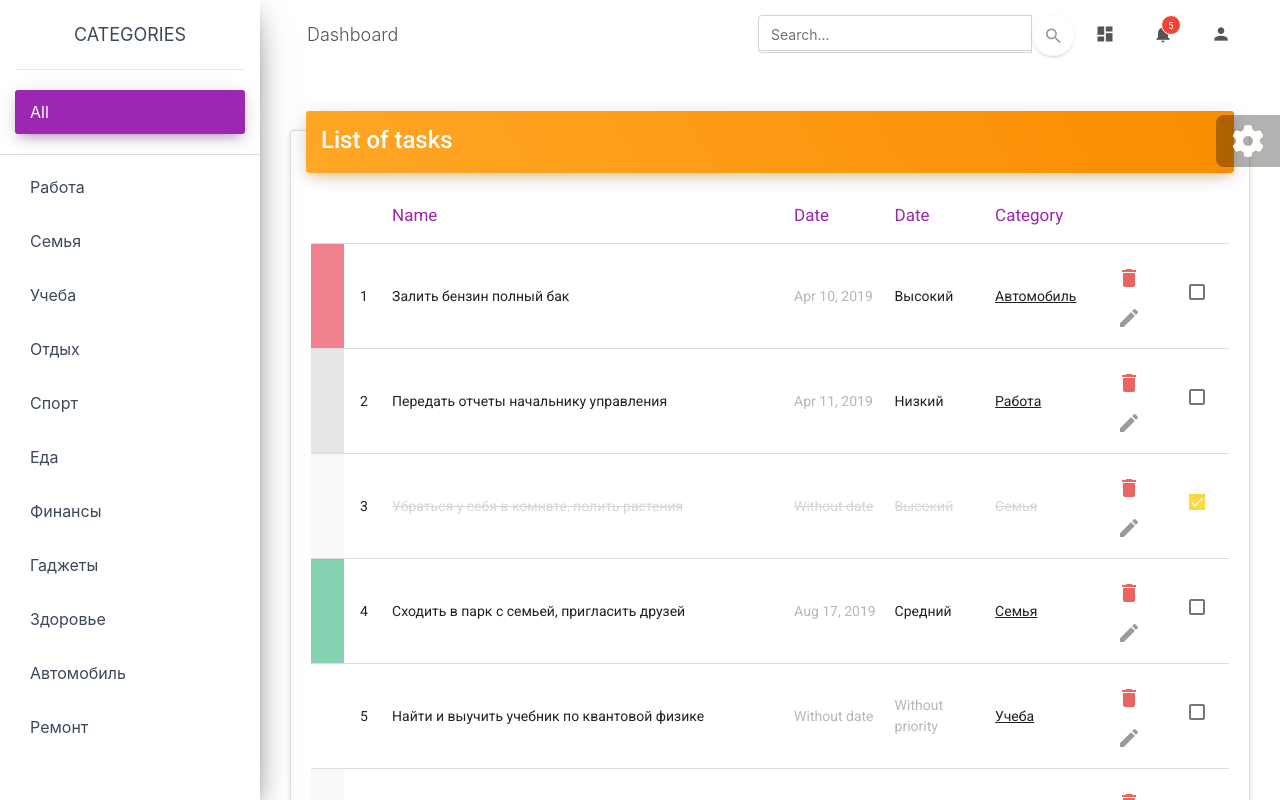
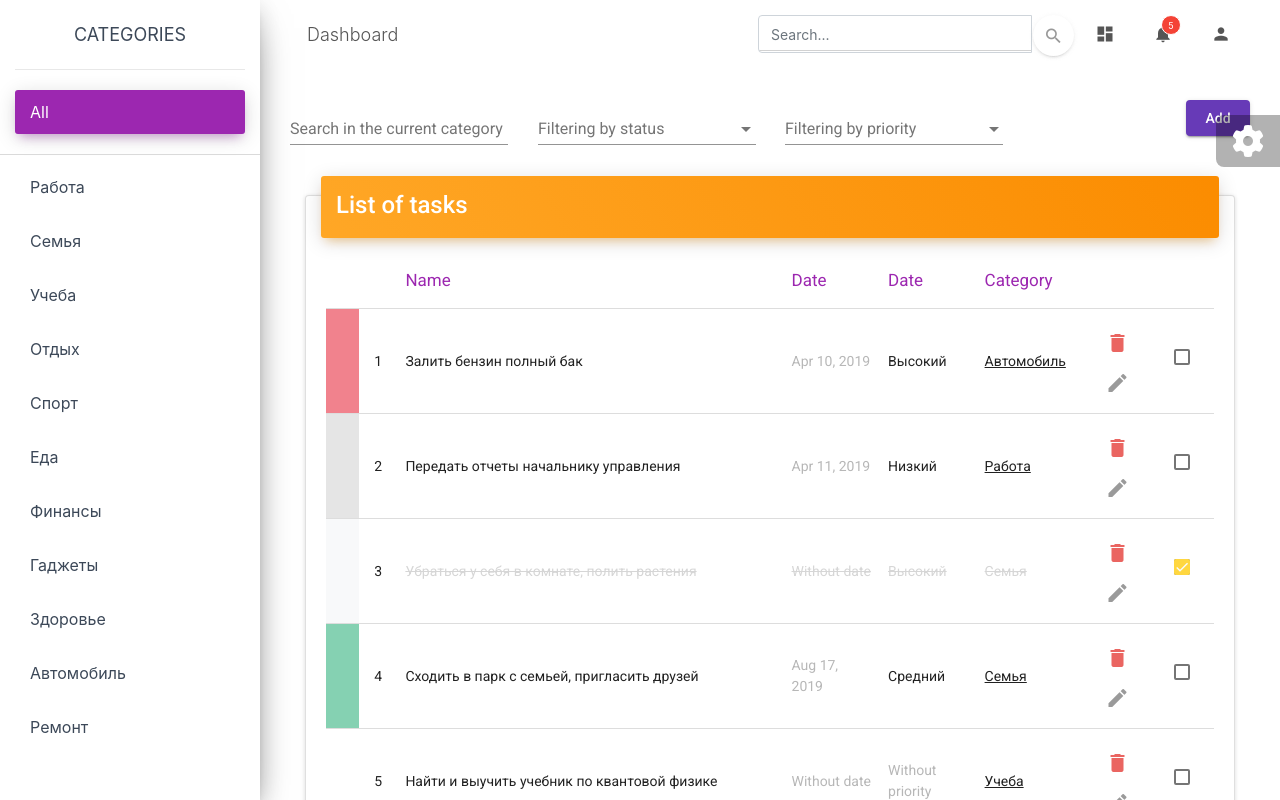
Before and after one commit to JavaThrone/angular-todo-app, an Angular app: page / in a window 1280 px wide. Shown: the top 800 px of the page. Built offline with nearby package versions, Linux system fonts and the light colour scheme.

Commit message:
added filtering tasks

```diff
--- a/src/app/app.component.html
+++ b/src/app/app.component.html
@@ -82,9 +82,16 @@
         <div class="row">
           <div class="col-lg-12 col-md-12">
             <app-tasks (deleteTask)="onDeleteTask($event)"
-                       (updateTask)="onUpdateTask($event)"
+                       (filterByPriority)="onFilterTasksByPriority($event)"
                        (selectCategory)="onSelectCategory($event)"
-                       [tasks]="tasks"></app-tasks>
+
+                       (filterByStatus)="onFilterTasksByStatus($event)"
+                       (filterByTitle)="onSearchTasks($event)"
+                       (updateTask)="onUpdateTask()"
+
+                       [priorities]="priorities"
+                       [tasks]="tasks"
+            ></app-tasks>
           </div>
         </div>
       </div>
--- a/src/app/app.component.ts
+++ b/src/app/app.component.ts
@@ -2,6 +2,7 @@ import {Component, OnInit} from '@angular/core';
 import {DataHandlerService} from './service/data-handler.service';
 import {Task} from './model/Task';
 import {Category} from './model/Category';
+import {Priority} from './model/Priority';
 
 @Component({
   selector: 'app-root',
@@ -10,18 +11,23 @@ import {Category} from './model/Category';
 })
 export class AppComponent implements OnInit {
   title = 'angular-todo-app';
-  selectedCategory: Category;
+  selectedCategory: Category = null;
   selectedTask: Task;
   tasks: Task[];
   categories: Category[];
+  priorities: Priority[];
+  searchTaskText: string;
+  statusFilter: boolean;
+  priorityFilter: Priority;
 
   constructor(private dataHandler: DataHandlerService) {
   }
 
   ngOnInit(): void {
-    this.dataHandler.getAllTasks().subscribe(tasks => this.tasks = tasks);
+    this.dataHandler.getAllPriorities().subscribe(priorities => this.priorities = priorities);
     this.dataHandler.getAllCategories().subscribe(categories => this.categories = categories);
     this.onSelectCategory(null);
+    this.searchTaskText = '';
   }
 
   onSelectCategory(category: Category): void {
@@ -37,18 +43,8 @@ export class AppComponent implements OnInit {
     });
   }
 
-  onUpdateTask(task: Task): void {
-
-    this.dataHandler.updateTask(task).subscribe(() => {
-      this.dataHandler.searchTasks(
-        this.selectedCategory,
-        null,
-        null,
-        null
-      ).subscribe(tasks => {
-        this.tasks = tasks;
-      });
-    });
+  onUpdateTask(): void {
+    this.updateTasks();
   }
 
   onDeleteTask(task: Task) {
@@ -65,9 +61,8 @@ export class AppComponent implements OnInit {
   }
 
   onUpdateCategory(category: Category) {
-    this.dataHandler.updateCategory(category).subscribe(() => {
-      this.onSelectCategory(this.selectedCategory);
-    });
+    this.selectedCategory = category;
+    this.updateTasks();
   }
 
   onDeleteCategory(category: Category) {
@@ -76,4 +71,30 @@ export class AppComponent implements OnInit {
       this.onSelectCategory(this.selectedCategory);
     });
   }
+
+  onSearchTasks(searchString: string): void {
+    this.searchTaskText = searchString;
+    this.updateTasks();
+  }
+
+  onFilterTasksByStatus(status: boolean): void {
+    this.statusFilter = status;
+    this.updateTasks();
+  }
+
+  onFilterTasksByPriority(priority: Priority) {
+    this.priorityFilter = priority;
+    this.updateTasks();
+  }
+
+  private updateTasks(): void {
+    this.dataHandler.searchTasks(
+      this.selectedCategory,
+      this.searchTaskText,
+      this.statusFilter,
+      this.priorityFilter
+    ).subscribe((tasks: Task[]) => {
+      this.tasks = tasks;
+    });
+  }
 }
--- a/src/app/dialog/edit-category-dialog/edit-category-dialog.component.html
+++ b/src/app/dialog/edit-category-dialog/edit-category-dialog.component.html
@@ -8,10 +8,10 @@
       [(ngModel)]="tmpTitle"
       matInput maxlength="15">
 
-    <button
-      (click)="tmpTitle = ''"
-      *ngIf="tmpTitle.trim().length > 0" aria-label="Clear" class="size25" mat-button
-      mat-icon-button matSuffix>
+    <button (click)="tmpTitle = ''"
+            *ngIf="tmpTitle.trim().length > 0"
+            aria-label="Clear" class="size25 clear-icon" mat-button
+            mat-icon-button matSuffix>
       <mat-icon>clear</mat-icon>
     </button>
   </mat-form-field>
--- a/src/app/dialog/edit-task-dialog/edit-task-dialog.component.html
+++ b/src/app/dialog/edit-task-dialog/edit-task-dialog.component.html
@@ -8,10 +8,10 @@
       [(ngModel)]="tmpTitle"
       matInput>
 
-    <button
-      (click)="tmpTitle = ''"
-      *ngIf="tmpTitle.trim().length > 0" aria-label="Clear" class="size25" mat-button
-      mat-icon-button matSuffix>
+    <button (click)="tmpTitle = ''"
+            *ngIf="tmpTitle.trim().length > 0"
+            aria-label="Clear" class="size25 clear-icon" mat-button
+            mat-icon-button matSuffix>
       <mat-icon>clear</mat-icon>
     </button>
   </mat-form-field>
@@ -49,7 +49,8 @@
     <mat-datepicker #picker></mat-datepicker>
 
     <button (click)="tmpCreationDate = null"
-            *ngIf="inputDate.value.trim().length > 0" aria-label="Clear" class="size25" mat-button
+            *ngIf="inputDate.value.trim().length > 0"
+            aria-label="Clear" class="size25 clear-icon" mat-button
             mat-icon-button matSuffix>
       <mat-icon>clear</mat-icon>
     </button>
--- a/src/app/views/tasks/tasks.component.html
+++ b/src/app/views/tasks/tasks.component.html
@@ -1,3 +1,74 @@
+<div class="row">
+  <div class="col-md-3 col-sm-12">
+    <mat-form-field>
+      <input
+        #filterInput
+        (keydown.escape)="searchTaskText = ''; onFilterByTitle()"
+        (keyup)="onFilterByTitle()"
+        [(ngModel)]="searchTaskText"
+        matInput
+        placeholder="Search in the current category"
+      >
+      <button (click)="searchTaskText = ''; onFilterByTitle()"
+              *ngIf="filterInput.value.trim().length > 0"
+              aria-label="Clear" class="size25 clear-icon gray" mat-button mat-icon-button matSuffix>
+        <mat-icon>clear</mat-icon>
+      </button>
+    </mat-form-field>
+  </div>
+  <div class="col-md-3 col-sm-12">
+    <mat-form-field>
+      <mat-select #statusFilter (valueChange)="onFilterByStatus(this.$event)"
+                  [value]="selectedStatusFilter"
+                  placeholder="Filtering by status">
+        <mat-option [value]="null">All statues</mat-option>
+        <mat-option [value]="true">Completed</mat-option>
+        <mat-option [value]="false">Non completed</mat-option>
+      </mat-select>
+      <button (click)="$event.stopPropagation(); onFilterByStatus(null)"
+              *ngIf="selectedStatusFilter != null"
+              aria-label="Clear" class="size25 clear-icon gray" mat-button mat-icon-button matsuffix>
+        <mat-icon>clear</mat-icon>
+      </button>
+    </mat-form-field>
+  </div>
+
+  <div class="col-md-3 col-sm-12">
+    <mat-form-field>
+      <mat-select (valueChange)="onFilterByPriority(this.$event)" [value]="selectedPriorityFilter"
+                  placeholder="Filtering by priority">
+        <mat-option [value]="null">All priorities</mat-option>
+        <mat-option *ngFor="let priority of priorities" [value]="priority">{{priority.title}}</mat-option>
+      </mat-select>
+      <button (click)="$event.stopPropagation(); onFilterByPriority(null)"
+              *ngIf="selectedPriorityFilter != null"
+              aria-label="Clear" class="size25 clear-icon gray" mat-button mat-icon-button matsuffix>
+        <mat-icon>clear</mat-icon>
+      </button>
+    </mat-form-field>
+  </div>
+
+  <div class="col-md-3 col-sm-12 text-right">
+    <div class="row">
+      <div class="text-left col-6">
+        <button (click)="$event.stopPropagation(); onFilterByStatus(null);
+                onFilterByPriority(null); searchTaskText = ''; onFilterByTitle()"
+                *ngIf="selectedStatusFilter != null || (searchTaskText != null && searchTaskText.trim() != '')"
+                aria-label="Clear"
+                mat-button
+                matSuffix>
+          Reset filters
+        </button>
+      </div>
+
+      <div class="text-right col-6">
+        <button color="primary" mat-raised-button>Add</button>
+      </div>
+    </div>
+  </div>
+</div>
+
+<div class="col-md-12 task-list">
   <div class="card">
     <div class="card-header card-header-warning">
       <h4 class="card-title">List of tasks</h4>
@@ -44,10 +115,10 @@
 
         <ng-container matColumnDef="category">
           <th *matHeaderCellDef mat-header-cell mat-sort-header>Category</th>
-        <td *matCellDef="let task"
+          <td (click)="!task.completed && task.category && onSelectCategory(task.category)"
+              *matCellDef="let task"
               [ngClass]="{'completed': task.completed, 'novalue': task.category == null,  'link': !task.completed && task.category}"
               class="col-category"
-            (click)="!task.completed && task.category && onSelectCategory(task.category)"
               mat-cell>
             {{task.category ? task.category.title : 'Without category'}}
           </td>
@@ -86,3 +157,4 @@
     <div *ngIf="tasks && tasks.length == 0"><p class="not-found">Nothing found</p></div>
 
   </div>
+</div>
--- a/src/app/views/tasks/tasks.component.ts
+++ b/src/app/views/tasks/tasks.component.ts
@@ -8,6 +8,7 @@ import {EditTaskDialogComponent} from '../../dialog/edit-task-dialog/edit-task-d
 import {MatDialog} from '@angular/material/dialog';
 import {ConfirmDialogComponent} from '../../dialog/confirm-dialog/confirm-dialog.component';
 import {Category} from '../../model/Category';
+import {Priority} from '../../model/Priority';
 
 @Component({
   selector: 'app-tasks',
@@ -27,10 +28,20 @@ export class TasksComponent implements OnInit, AfterViewInit {
   deleteTask = new EventEmitter<Task>();
   @Output()
   selectCategory = new EventEmitter<Category>();
+  @Output()
+  filterByTitle = new EventEmitter<string>();
+  @Output()
+  filterByStatus = new EventEmitter<boolean>();
+  @Output()
+  filterByPriority = new EventEmitter<Priority>();
 
+  priorities: Priority[];
   tasks: Task[];
+  searchTaskText: string;
+  selectedStatusFilter: boolean;
   private readonly COMPLETED_TASK_COLOR = '#F8F9FA';
   private readonly DEFAULT_TASK_COLOR = '#fff';
+  selectedPriorityFilter: Priority;
 
   constructor(private dataHandler: DataHandlerService,
               private dialog: MatDialog) {
@@ -40,6 +51,11 @@ export class TasksComponent implements OnInit, AfterViewInit {
   set setTasks(tasks: Task[]) {
     this.tasks = tasks;
     this.fillTable();
+  }
+
+  @Input('priorities')
+  set setPriorities(priorities: Priority[]) {
+    this.priorities = priorities;
   }
 
   ngAfterViewInit(): void {
@@ -121,6 +137,17 @@ export class TasksComponent implements OnInit, AfterViewInit {
     this.selectCategory.emit(category);
   }
 
+  onFilterByTitle(): void {
+    this.filterByTitle.emit(this.searchTaskText);
+  }
+
+  onFilterByStatus(value: boolean): void {
+    if (value !== this.selectedStatusFilter) {
+      this.selectedStatusFilter = value;
+      this.filterByStatus.emit(this.selectedStatusFilter);
+    }
+  }
+
   private addTableObjects(): void {
     this.dataSource.sort = this.sort;
     this.dataSource.paginator = this.paginator;
@@ -154,4 +181,11 @@ export class TasksComponent implements OnInit, AfterViewInit {
     };
 
   }
+
+  onFilterByPriority(value: Priority) {
+    if (value !== this.selectedPriorityFilter) {
+      this.selectedPriorityFilter = value;
+      this.filterByPriority.emit(this.selectedPriorityFilter);
+    }
+  }
 }
--- a/src/styles.css
+++ b/src/styles.css
@@ -39,3 +39,7 @@
   border-bottom: 1px solid #dadada;
   padding-top: 20px;
 }
+
+.gray {
+  color: #8f8f8f;
+}
```
Also changed, not shown: src/app/data/dao/impl/TaskDaoImpl.ts (+17 -3 lines). Lines whose indentation alone changed are shown as unchanged.
